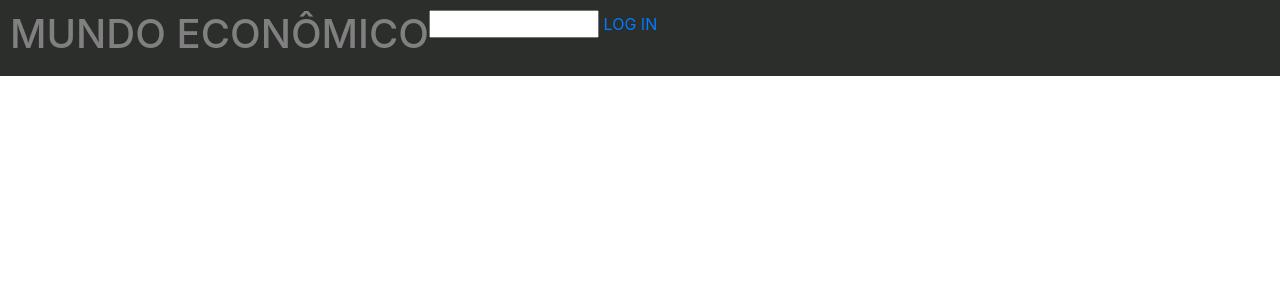
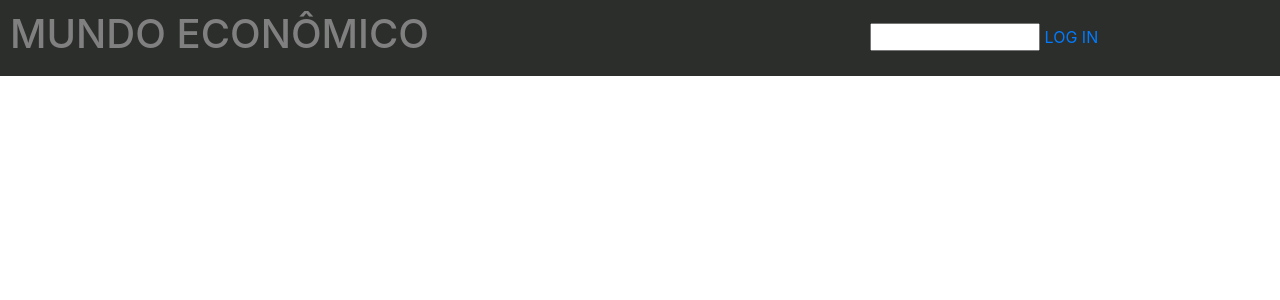
Before and after one commit to senacrs-emti/2022-1M-jornal-G7, a PHP site: page / in a window 1280 px wide. Shown: the top 300 px of the page. Run offline with PHP 8.4, Linux system fonts and the light colour scheme.

Commit message:
jrvowruncworjncw

```diff
--- a/style.css
+++ b/style.css
@@ -10,3 +10,8 @@ header{
 header h1{
     color: gray;
 }
+header div{
+    position: relative;
+    left: 35%;
+    margin-top: 1%;
+}
```
